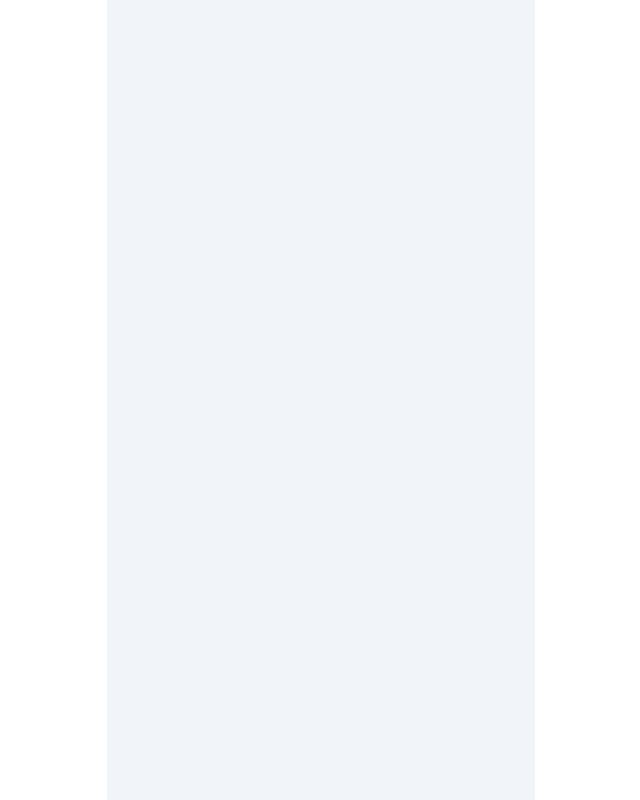
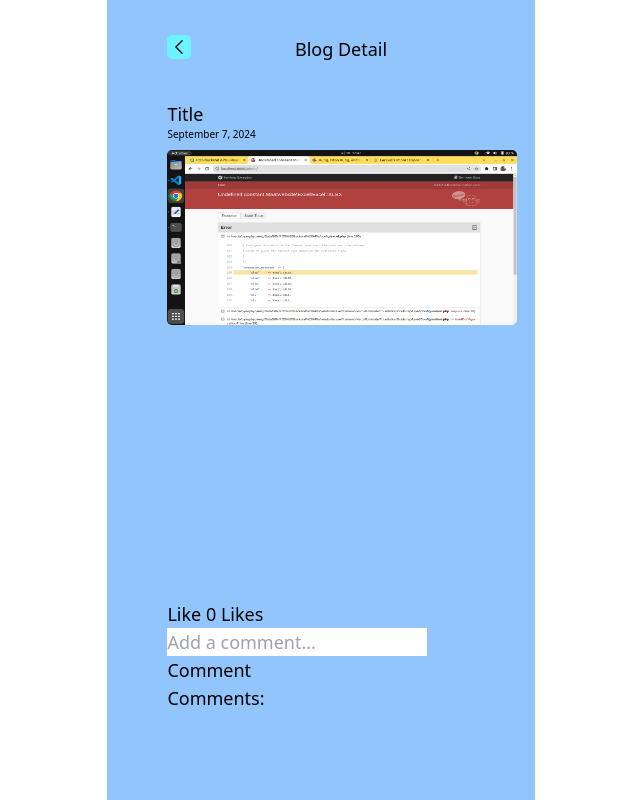
Before and after one commit to KhantWaiLin/loyalty, a React (Create React App) app: page /blogdetail in a window 1280 px wide. Before the commit this address had no page. Shown: the whole page, without its empty margins (319-959 px from the left). Built offline with nearby package versions, Linux system fonts and the light colour scheme.

Commit message:
qrdone_blogDetailDeisgn

```diff
--- a/package.json
+++ b/package.json
@@ -8,8 +8,10 @@
     "@testing-library/react": "^13.4.0",
     "@testing-library/user-event": "^13.5.0",
     "axios": "^1.6.5",
+    "html5-qrcode": "^2.3.8",
     "react": "^18.2.0",
     "react-dom": "^18.2.0",
+    "react-qr-code": "^2.0.12",
     "react-router-dom": "^6.21.3",
     "react-scripts": "5.0.1",
     "web-vitals": "^2.1.4"
--- a/src/Routes.jsx
+++ b/src/Routes.jsx
@@ -2,6 +2,8 @@ import { BrowserRouter, Route, Routes } from "react-router-dom";
 import Home from "./pages/Home";
 import Profile from "./pages/Profile";
 import QR from "./pages/QR";
+import QRScanner from './pages/QRScanner';
+import BlogDetail from "./pages/BlogDetail";
 import Reward from "./pages/Reward";
 import RewardDetail from "./pages/RewardDetail";
 
@@ -9,6 +11,9 @@ const Routers = () => {
   return (
     <Routes>
       <Route path="/" element={<Home />} />
+      <Route path="/qr" element={<QR />} />
+      <Route path="/scanner" element={<QRScanner />} />
+      <Route path="/blogdetail" element={<BlogDetail/>} />
     </Routes>
   );
 };
--- a/src/layouts/Layout.jsx
+++ b/src/layouts/Layout.jsx
@@ -4,7 +4,7 @@ import Footer from "./Footer";
 const Layout = ({ children }) => {
   return (
     <div className="w-[100vw] flex  justify-center h-[100vh]">
-      <div className="w-[428px] h-full bg-slate-100">{children}</div>
+      <div className="w-[428px] h-full bg-blue-300">{children}</div>
     </div>
   );
 };
--- /dev/null
+++ b/src/pages/BlogDetail.jsx
@@ -0,0 +1,104 @@
+import React from "react";
+
+const heading = {
+  position: 'relative',
+  left: '188px',
+  top: '35px'
+}
+
+const icon_style = {
+  position: 'absolute',
+  left: '38%',
+  top: '35px',
+  backgroundColor: '#6DF3FF',
+  padding: '2px',
+  border: '1px',
+  borderRadius: '5px'
+}
+
+const title_style = {
+  position: 'absolute',
+  left: '38%',
+  top: '100px',
+}
+
+const date_style = {
+  position: 'absolute',
+  left: '38%',
+  top: '120px',
+  fontSize: '10px'
+}
+
+const image = {
+  position: 'absolute',
+  top: '150px',
+  left: '38%',
+  width: '350px',
+  height: '175px',
+  border: '5.29px linear-gradient(#1746A2, #FFFFFF) solid',
+  borderRadius: '5px',
+}
+
+const like_and_comment = {
+  position: 'absolute',
+  top: '600px',
+  left: '38%',
+}
+
+const BlogDetail = () => {
+
+  const [likes, setLikes] = React.useState(0);
+  const [comments, setComments] = React.useState([]);
+  const [newComment, setNewComment] = React.useState('');
+
+  const handleLike = () => {
+    setLikes((prevLikes) => prevLikes + 1);
+  };
+
+  const handleAddComment = () => {
+    if (newComment.trim() !== '') {
+      setComments((prevComments) => [...prevComments, newComment]);
+      setNewComment('');
+    }
+  };
+
+  return (
+    <div className="text-black-500 text-lg">
+      <a style={icon_style} href="#">
+        <svg xmlns="http://www.w3.org/2000/svg" fill="none" viewBox="0 0 24 24" stroke-width="1.5" stroke="currentColor" class="w-5 h-5">
+          <path stroke-linecap="round" stroke-linejoin="round" d="M15.75 19.5 8.25 12l7.5-7.5" />
+        </svg>
+      </a>
+      <h1 style={heading}>Blog Detail</h1>
+      <div style={title_style}>Title</div>
+      <div style={date_style}>September 7, 2024</div>
+      <img style={image} src='abc.png' />
+      <div style={like_and_comment}>
+        <button onClick={handleLike}>
+          Like {likes} {likes !== 1 ? 'Likes' : 'Like'}
+        </button>
+
+        <div>
+          <input
+            type="text"
+            placeholder="Add a comment..."
+            value={newComment}
+            onChange={(e) => setNewComment(e.target.value)}
+          /><br/>
+          <button onClick={handleAddComment}>Comment</button>
+        </div>
+
+        <div>
+          <h3>Comments:</h3>
+          <ul>
+            {comments.map((comment, index) => (
+              <li key={index}>{comment}</li>
+            ))}
+          </ul>
+        </div>
+      </div>
+    </div>
+  );
+};
+
+export default BlogDetail;
--- a/src/pages/QR.jsx
+++ b/src/pages/QR.jsx
@@ -1,8 +1,120 @@
-import React from 'react'
+import React from 'react';
+import QRCode from "react-qr-code";
+import { BrowserRouter, Route, Routes } from "react-router-dom";
+
+const image = {
+  width: '103px',
+  height: '103px',
+  border: '5.29px linear-gradient(#1746A2, #FFFFFF) solid',
+  borderRadius: '100%',
+}
+
+const profile = {
+  position: 'relative',
+  left: '40%',
+  top: '112px'
+}
+
+const des = {
+  fontFamily: 'Satoshi-Black',
+  textAlign: 'center',
+  position: 'absolute',
+  left: '-30px',
+  color: 'white',
+  fontSize: '16px',
+  top: '110px'
+}
+
+const qr_back = {
+  width: '254px',
+  height: '254px',
+  borderRadius: '20px',
+  backgroundColor: 'white',
+  position: 'absolute',
+  left: '42%',
+  top: '313px',
+}
+
+const qr = {
+  width: '180px',
+  height: '180px',
+  top: '37px',
+  position: 'absolute',
+  left: '37px'
+}
+
+const qr_dec = {
+  fontFamily: 'Satoshi-Black',
+  textAlign: 'center',
+  position: 'absolute',
+  color: 'white',
+  fontSize: '20px',
+  top: '580px',
+  left: '47%'
+}
+
+const btn_style = {
+  backgroundColor: '#ffffff',
+  padding: '14px 24px 14px 24px',
+  border: '1px solid #F0F1F3',
+  borderRadius: '8px',
+  fontSize: '15px',
+  position: 'absolute',
+  top: '650px',
+  width : '376px',
+  height : '80px',
+  left : '37%'
+}
+
+const icon_style = {
+  float : 'left',
+  marginTop : '10px',
+}
+
+const btn_des = {
+  marginLeft : '10%',
+  marginTop : '10px',
+  float : 'left'
+}
+
+const arr_style = {
+  width : '24px',
+  height : '24px',
+  marginLeft : '90%',
+  marginTop : '10px'
+}
 
 const QR = () => {
   return (
-    <div>QR</div>
+    <div>
+      <div style={profile}>
+        <img style={image} src='abc.png' />
+        <div style={des}>
+          Profile Name <br />
+          profilename@profile.com
+        </div>
+      </div>
+      <div style={qr_back}>
+        <QRCode style={qr} value="test" />
+      </div>
+      <div style={qr_dec}>
+        Scan my QR
+      </div>
+      <a href='/scanner' style={btn_style}>
+        <svg style={icon_style} xmlns="http://www.w3.org/2000/svg" id="Outline" viewBox="0 0 24 24" width="24" height="24">
+          <path d="M19,24H17a1,1,0,0,1,0-2h2a3,3,0,0,0,3-3V17a1,1,0,0,1,2,0v2A5.006,5.006,0,0,1,19,24Z"/>
+          <path d="M1,8A1,1,0,0,1,0,7V5A5.006,5.006,0,0,1,5,0H7A1,1,0,0,1,7,2H5A3,3,0,0,0,2,5V7A1,1,0,0,1,1,8Z"/>
+          <path d="M7,24H5a5.006,5.006,0,0,1-5-5V17a1,1,0,0,1,2,0v2a3,3,0,0,0,3,3H7a1,1,0,0,1,0,2Z"/>
+          <path d="M23,8a1,1,0,0,1-1-1V5a3,3,0,0,0-3-3H17a1,1,0,0,1,0-2h2a5.006,5.006,0,0,1,5,5V7A1,1,0,0,1,23,8Z"/>
+        </svg>
+        <div style={btn_des}>
+          Scan QR Code
+        </div>
+        <svg style={arr_style} xmlns="http://www.w3.org/2000/svg" viewBox="0 0 320 512">
+          <path d="M278.6 233.4c12.5 12.5 12.5 32.8 0 45.3l-160 160c-12.5 12.5-32.8 12.5-45.3 0s-12.5-32.8 0-45.3L210.7 256 73.4 118.6c-12.5-12.5-12.5-32.8 0-45.3s32.8-12.5 45.3 0l160 160z"/>
+        </svg>
+      </a>
+    </div>
   )
 }
 
--- /dev/null
+++ b/src/pages/QRScanner.jsx
@@ -0,0 +1,46 @@
+import React, { useEffect } from "react";
+import { Html5QrcodeScanner } from "html5-qrcode";
+import './scanner_style.css';
+
+const QRScanner = () => {
+    const [scanResult, setScanResult] = React.useState(null);
+
+    React.useEffect(() => {
+        const scanner = new Html5QrcodeScanner("reader", {
+            qrbox: {
+                width: 200,
+                height: 200,
+                top : 200,
+                borderRadius : 5
+            },
+            fps: 5
+        })
+
+        scanner.render(success);
+
+        function success(result) {
+            scanner.clear();
+            setScanResult(result);
+        }
+
+        if(scanResult){
+            console.log(scanResult);
+        }
+
+        return () => {
+            scanner.clear();
+        };
+    });
+
+    return (
+        <div>
+            <div id="reader" className="rounded-qrcode-box"></div>
+            {scanResult ? <div>{scanResult}</div> : null}
+            <div style={{ textAlign: 'center', marginTop: '10px' }}>
+                <p>Place the QR code inside the scanning box</p>
+            </div>
+        </div>
+    );
+};
+
+export default QRScanner;
--- /dev/null
+++ b/src/pages/scanner_style.css
@@ -0,0 +1,10 @@
+#reader {
+    position: relative;
+    overflow: hidden;
+    border-radius: 15px;
+}
+
+/* Additional styles for the child elements if needed */
+#reader video {
+    border-radius: 15px; /* Apply rounded corners to the video element inside the scanning box */
+}
```
Also changed, not shown: public/abc.png (added), 1 other file (tests, documents, lock files or other folders).
